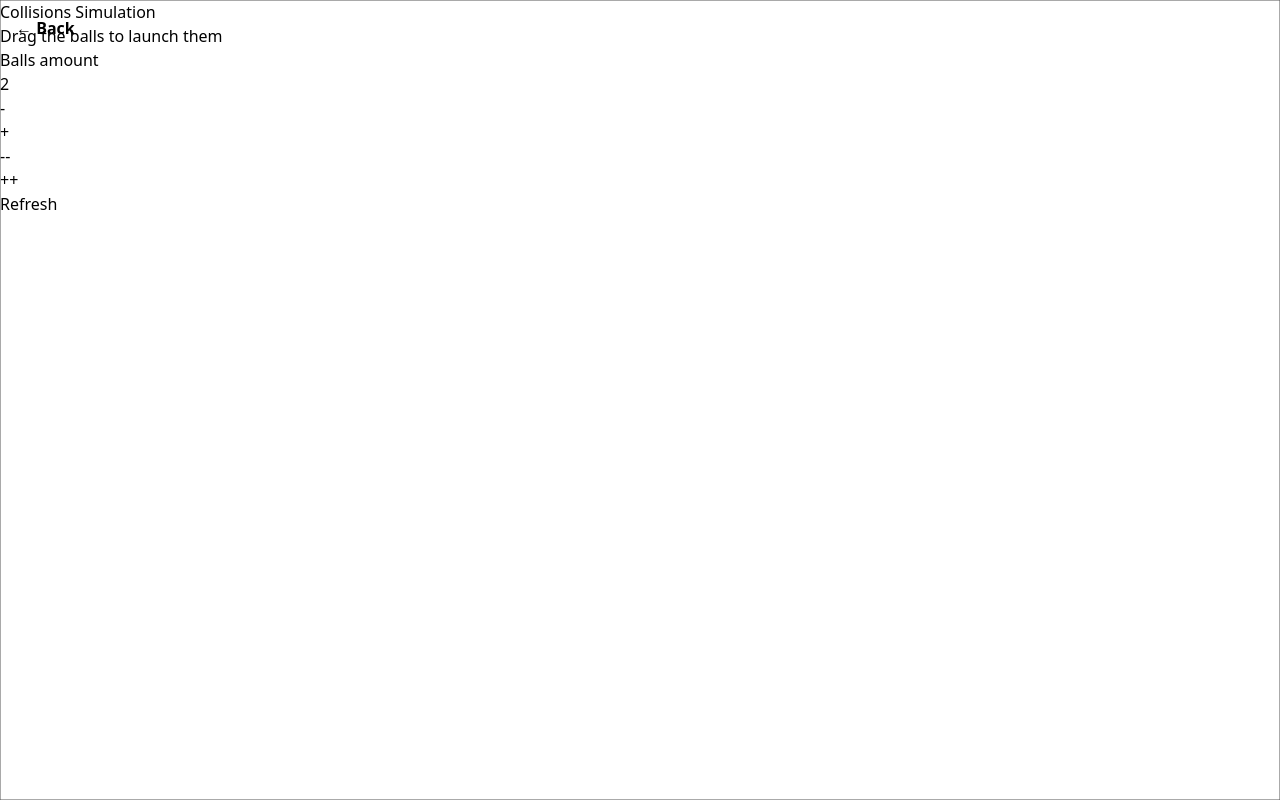
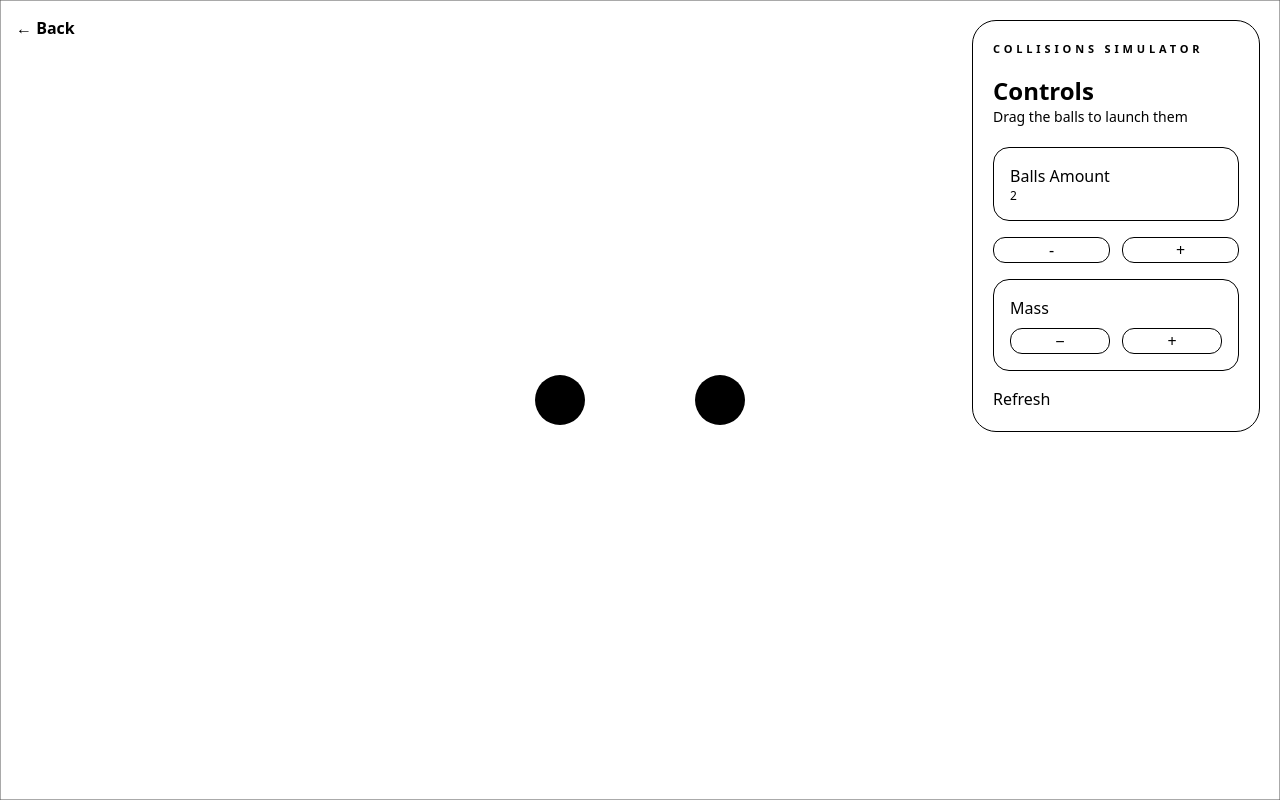
Before and after one commit to Khaiminh1902/physic-lab, a Next.js app: page /collisions in a window 1280 px wide. Built offline with nearby package versions, Linux system fonts and the light colour scheme.

Commit message:
finished collision, add particles

```diff
--- a/app/collisions/page.tsx
+++ b/app/collisions/page.tsx
@@ -1,8 +1,9 @@
+/* eslint-disable react-hooks/exhaustive-deps */
 "use client";
 
+import { useEffect, useRef, useState } from "react";
 import Matter from "matter-js";
 import Link from "next/link";
-import React, { useEffect, useRef, useState } from "react";
 
 type BallData = {
   body: Matter.Body;
@@ -12,37 +13,44 @@ type BallData = {
 
 export default function Page() {
   const canvasRef = useRef<HTMLCanvasElement>(null);
+
   const engineRef = useRef<Matter.Engine | null>(null);
   const worldRef = useRef<Matter.World | null>(null);
   const renderRef = useRef<Matter.Render | null>(null);
   const wallsRef = useRef<Matter.Body[]>([]);
   const ballsRef = useRef<BallData[]>([]);
+
   const draggingBall = useRef<Matter.Body | null>(null);
   const dragStart = useRef({ x: 0, y: 0 });
   const dragCurrent = useRef({ x: 0, y: 0 });
+
   const [ballCount, setBallCount] = useState(2);
   const [selectedId, setSelectedId] = useState<number | null>(null);
-  const [resetKey, setRestKey] = useState(0);
+
+  const [resetKey, setResetKey] = useState(0);
 
   function createBall(x: number, y: number, mass = 1, id = Date.now()) {
     const body = Matter.Bodies.circle(x, y, 25, {
       restitution: 1,
       friction: 0,
       frictionAir: 0,
-      render: {
-        fillStyle: " white",
-      },
+      render: { fillStyle: "#000000" },
     });
+
     Matter.Body.setMass(body, mass);
+
     return { body, mass, id };
   }
 
   function initSimulation() {
     const { Engine, Render, Runner, World, Bodies, Events, Query } = Matter;
+
     const width = window.innerWidth;
     const height = window.innerHeight;
+
     const engine = Engine.create();
     engine.gravity.y = 0;
+
     engineRef.current = engine;
     worldRef.current = engine.world;
 
@@ -60,13 +68,17 @@ export default function Page() {
     const onResize = () => {
       const width = window.innerWidth;
       const height = window.innerHeight;
+
       render.options.width = width;
       render.options.height = height;
+
       render.canvas.width = width;
       render.canvas.height = height;
 
       World.remove(engine.world, wallsRef.current);
+
       const thickness = 200;
+
       wallsRef.current = [
         Bodies.rectangle(width / 2, -thickness / 2, width, thickness, {
           isStatic: true,
@@ -90,6 +102,7 @@ export default function Page() {
     renderRef.current = render;
 
     const thickness = 200;
+
     wallsRef.current = [
       Bodies.rectangle(width / 2, -thickness / 2, width, thickness, {
         isStatic: true,
@@ -133,19 +146,23 @@ export default function Page() {
         x: e.clientX - rect.left,
         y: e.clientY - rect.top,
       };
+
       const body = getBallAt(mouse.x, mouse.y);
       if (!body) return;
 
       Matter.Body.setVelocity(body, { x: 0, y: 0 });
       Matter.Body.setAngularVelocity(body, 0);
+
       draggingBall.current = body;
       dragStart.current = mouse;
       dragCurrent.current = mouse;
+
       setSelectedId(ballsRef.current.find((b) => b.body === body)?.id ?? null);
     };
 
     const onMouseMove = (e: MouseEvent) => {
       if (!draggingBall.current) return;
+
       const rect = canvas.getBoundingClientRect();
       dragCurrent.current = {
         x: e.clientX - rect.left,
@@ -157,14 +174,17 @@ export default function Page() {
       if (!draggingBall.current) return;
 
       const body = draggingBall.current;
+
       const dx = dragStart.current.x - dragCurrent.current.x;
       const dy = dragStart.current.y - dragCurrent.current.y;
+
       const power = 0.02;
 
       Matter.Body.setVelocity(body, {
         x: dx * power,
         y: dy * power,
       });
+
       draggingBall.current = null;
     };
 
@@ -174,15 +194,20 @@ export default function Page() {
 
     Events.on(render, "afterRender", () => {
       const ctx = render.context;
+
       if (draggingBall.current) {
         const start = draggingBall.current.position;
+
         const dx = dragCurrent.current.x - dragStart.current.x;
         const dy = dragCurrent.current.y - dragStart.current.y;
+
         const end = {
           x: start.x - dx,
           y: start.y - dy,
         };
+
         const speed = Math.sqrt(dx * dx + dy * dy) * 0.02;
+
         ctx.beginPath();
         ctx.moveTo(start.x, start.y);
         ctx.lineTo(end.x, end.y);
@@ -202,15 +227,16 @@ export default function Page() {
           end.x - 10 * Math.cos(angle + 0.5),
           end.y - 10 * Math.sin(angle + 0.5),
         );
-        ctx.fillStyle = "#22d3ee";
+        ctx.fillStyle = "#000000";
         ctx.fill();
 
-        ctx.fillStyle = "#ffffff";
+        ctx.fillStyle = "#000000";
         ctx.font = "14px sans-serif";
         ctx.fillText(`${speed.toFixed(2)} m/s`, end.x + 10, end.y + 10);
       }
+
       ballsRef.current.forEach((b) => {
-        ctx.fillStyle = b.id === selectedId ? "#22d3ee" : "#ffffffaa";
+        ctx.fillStyle = b.id === selectedId ? "#000000" : "#ffffffaa";
         ctx.font = "12px sans-serif";
         ctx.fillText(
           `m=${b.mass.toFixed(1)}kg`,
@@ -219,6 +245,7 @@ export default function Page() {
         );
       });
     });
+
     Events.on(engine, "beforeUpdate", () => {
       ballsRef.current.forEach((b) => {
         const v = b.body.velocity;
@@ -251,6 +278,7 @@ export default function Page() {
       Engine.clear(engine);
     };
   }
+
   useEffect(() => {
     initSimulation();
   }, [resetKey]);
@@ -258,9 +286,9 @@ export default function Page() {
   useEffect(() => {
     ballsRef.current.forEach((b) => {
       if (b.id === selectedId) {
-        b.body.render.fillStyle = "#facc15";
+        b.body.render.fillStyle = "#000000";
       } else {
-        b.body.render.fillStyle = "#ffffff";
+        b.body.render.fillStyle = "#000000";
       }
     });
   }, [selectedId]);
@@ -270,21 +298,26 @@ export default function Page() {
 
     const width = window.innerWidth;
     const height = window.innerHeight;
+
     const id = Date.now();
+
     const ball = createBall(width / 2 + Math.random() * 100, height / 2, 1, id);
 
     ballsRef.current.push(ball);
     Matter.World.add(worldRef.current, ball.body);
+
     setBallCount(ballsRef.current.length);
   };
 
   const removeBall = () => {
     if (!worldRef.current) return;
     if (ballsRef.current.length <= 1) return;
+
     const removed = ballsRef.current.pop();
     if (!removed) return;
 
     Matter.World.remove(worldRef.current, removed.body);
+
     setBallCount(ballsRef.current.length);
   };
 
@@ -305,40 +338,90 @@ export default function Page() {
   };
 
   const resetSimulation = () => {
-    setRestKey((k) => k + 1);
+    setResetKey((k) => k + 1);
     setBallCount(2);
     setSelectedId(null);
     ballsRef.current = [];
   };
 
   return (
-    <div>
+    <div className="relative h-screen overflow-hidden">
       <canvas ref={canvasRef} className="absolute inset-0" />
+
       <Link href="/" className="absolute left-4 top-4 z-10 font-semibold">
         ← Back
       </Link>
-      <div>
-        <div>Collisions Simulation</div>
-        <div>Drag the balls to launch them</div>
-      </div>
-      <div>
-        <div>Balls amount</div>
-        <div>{ballCount}</div>
-        <div>
-          <button onClick={removeBall}>-</button>
+
+      <div className="absolute right-5 top-5 z-10">
+        <div className="w-72 rounded-3xl border p-5">
+          <div className="mb-5">
+            <div className="text-[11px] font-bold uppercase tracking-[0.35em]">
+              Collisions Simulator
+            </div>
+
+            <div className="mt-1 h-px" />
+
+            <div className="mt-3 text-2xl font-bold">Controls</div>
+
+            <div className="text-sm">Drag the balls to launch them</div>
+          </div>
+
+          <div className="space-y-4">
+            <div className="rounded-2xl border p-4">
+              <div className="flex items-center justify-between">
+                <div>
+                  <div className="font-medium">Balls Amount</div>
+                  <div className="text-xs">{ballCount}</div>
+                </div>
+              </div>
+            </div>
+
+            <div className="flex gap-3">
+              <button
+                onClick={removeBall}
+                className="cursor-pointer flex-1 rounded-xl border"
+              >
+                -
+              </button>
+
+              <button
+                onClick={addBall}
+                className=" cursor-pointer flex-1 rounded-xl border"
+              >
+                +
+              </button>
+            </div>
+
+            <div className="rounded-2xl border p-4">
+              <div className="mb-2">
+                <div className="font-medium">Mass</div>
+              </div>
+
+              <div className="flex gap-3">
+                <button
+                  onClick={decreaseMass}
+                  className="cursor-pointer flex-1 rounded-xl border"
+                >
+                  −
+                </button>
+
+                <button
+                  onClick={increaseMass}
+                  className="cursor-pointer flex-1 rounded-xl border"
+                >
+                  +
+                </button>
+              </div>
+            </div>
+            <button
+              onClick={resetSimulation}
+              className="
+        "
+            >
+              Refresh
+            </button>
+          </div>
         </div>
-        <div>
-          <button onClick={addBall}>+</button>
-        </div>
-        <div>
-          <button onClick={decreaseMass}>--</button>
-        </div>
-        <div>
-          <button onClick={increaseMass}>++</button>
-        </div>
-      </div>
-      <div>
-        <button onClick={resetSimulation}>Refresh</button>
       </div>
     </div>
   );
--- /dev/null
+++ b/app/particles/page.tsx
@@ -0,0 +1,7 @@
+import React from "react";
+
+const page = () => {
+  return <div>page</div>;
+};
+
+export default page;
```
